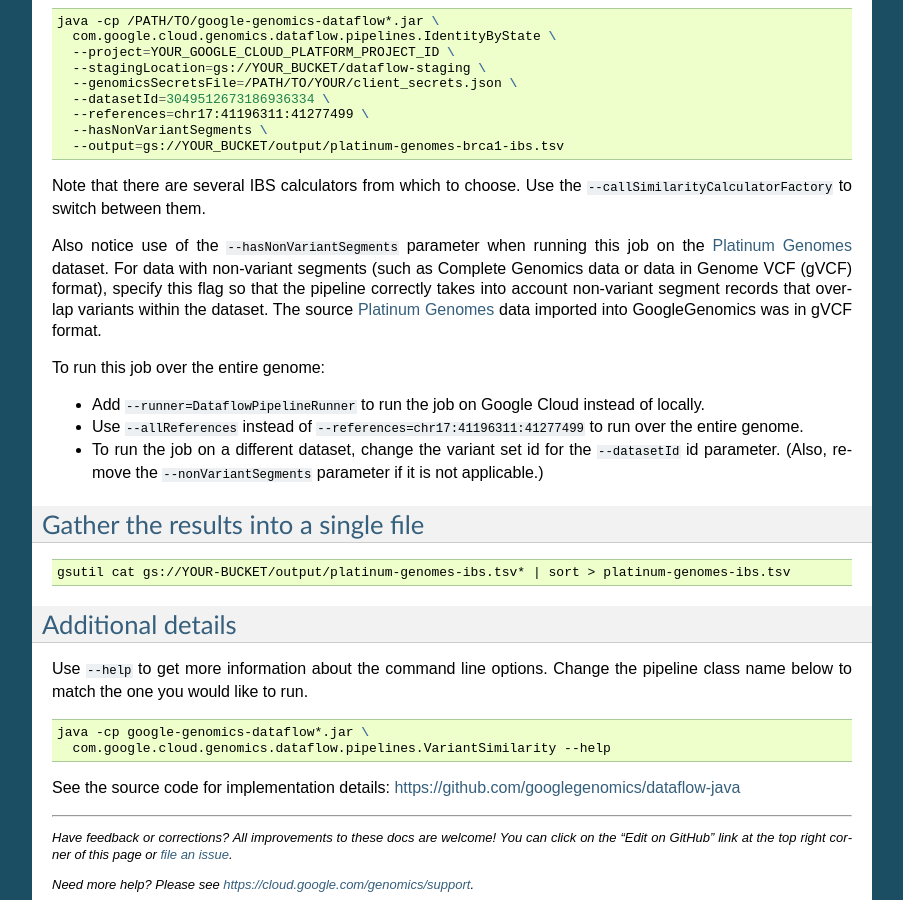
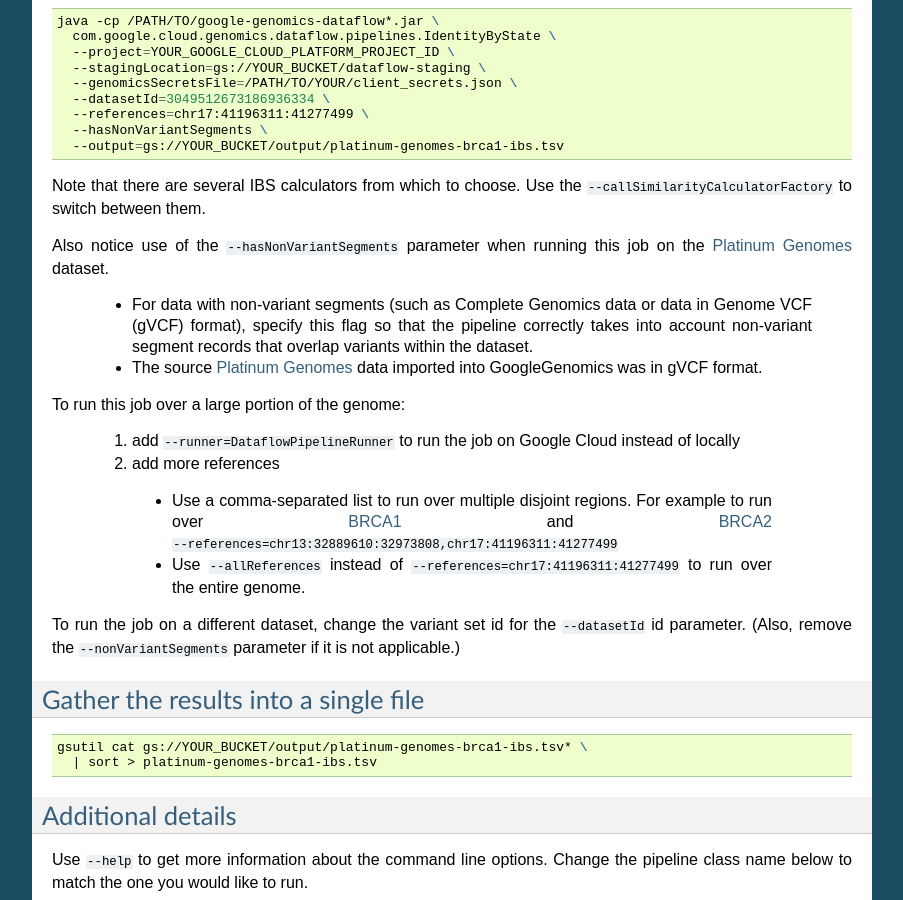
Before and after one commit to googlegenomics/readthedocs, a Sphinx documentation site: the page built from docs/source/use_cases/compute_identity_by_state/index.rst, in a window 1280 px wide and 900 px high, scrolled down 757 px. Shown: the whole window, without its empty margins (198-1101 px from the left). Built offline with Sphinx 7.4.7, drawn with Linux system fonts in a browser that asks for light colours; pages that are not in the unit, such as notebooks, are missing from menus.

```diff
--- a/docs/source/conf.py
+++ b/docs/source/conf.py
@@ -105,15 +105,19 @@
 
   Need more help?  Please see https://cloud.google.com/genomics/support.
 
-.. Global replacements can go here
+.. GLOBAL REPLACEMENTS CAN GO HERE
 
 .. _Platinum Genomes: https://cloud.google.com/genomics/data/platinum-genomes
 .. _1,000 Genomes: https://cloud.google.com/genomics/data/1000-genomes
+.. _ClinVar: http://www.ncbi.nlm.nih.gov/clinvar/
 
 .. _Google Compute Engine: https://cloud.google.com/compute/
 .. _Google Cloud Dataflow: https://cloud.google.com/dataflow/what-is-google-cloud-dataflow
 .. _Apache Spark: https://spark.apache.org/
 .. _Google Developers Console: https://console.developers.google.com/
+
+.. _BRCA1: http://www.genecards.org/cgi-bin/carddisp.pl?gene=BRCA1#genomic_location
+.. _BRCA2: http://www.genecards.org/cgi-bin/carddisp.pl?gene=BRCA2#genomic_location
 
 """
 
--- a/docs/source/use_cases/annotate_variants/index.rst
+++ b/docs/source/use_cases/annotate_variants/index.rst
@@ -2,7 +2,7 @@
 ==================
 
 .. toctree::
-   :maxdepth: 2
+   :maxdepth: 1
 
   bioconductor_annotation
   tute_annotation
--- a/docs/source/use_cases/compute_identity_by_state/index.rst
+++ b/docs/source/use_cases/compute_identity_by_state/index.rst
@@ -37,20 +37,28 @@
 
 Note that there are several IBS calculators from which to choose. Use the ``--callSimilarityCalculatorFactory`` to switch between them.
 
-Also notice use of the ``--hasNonVariantSegments`` parameter when running this job on the `Platinum Genomes`_ dataset.  For data with non-variant segments (such as Complete Genomics data or data in Genome VCF (gVCF) format), specify this flag so that the pipeline correctly takes into account non-variant segment records that overlap variants within the dataset.  The source `Platinum Genomes`_ data imported into GoogleGenomics was in gVCF format.
+Also notice use of the ``--hasNonVariantSegments`` parameter when running this job on the `Platinum Genomes`_ dataset.
 
-To run this job over the entire genome:
+ * For data with non-variant segments (such as Complete Genomics data or data in Genome VCF (gVCF) format), specify this flag so that the pipeline correctly takes into account non-variant segment records that overlap variants within the dataset.
+ * The source `Platinum Genomes`_ data imported into GoogleGenomics was in gVCF format.
 
-* Add ``--runner=DataflowPipelineRunner`` to run the job on Google Cloud instead of locally.
-* Use ``--allReferences`` instead of ``--references=chr17:41196311:41277499`` to run over the entire genome.
-* To run the job on a different dataset, change the variant set id for the ``--datasetId`` id parameter.  (Also, remove the ``--nonVariantSegments`` parameter if it is not applicable.)
+To run this job over a large portion of the genome:
+
+  #. add ``--runner=DataflowPipelineRunner`` to run the job on Google Cloud instead of locally
+  #. add more references
+
+    * Use a comma-separated list to run over multiple disjoint regions.  For example to run over `BRCA1`_ and `BRCA2`_ ``--references=chr13:32889610:32973808,chr17:41196311:41277499``
+    * Use ``--allReferences`` instead of ``--references=chr17:41196311:41277499`` to run over the entire genome.
+
+To run the job on a different dataset, change the variant set id for the ``--datasetId`` id parameter.  (Also, remove the ``--nonVariantSegments`` parameter if it is not applicable.)
 
 Gather the results into a single file
 -------------------------------------
 
 .. code-block:: shell
 
-  gsutil cat gs://YOUR-BUCKET/output/platinum-genomes-ibs.tsv* | sort > platinum-genomes-ibs.tsv
+  gsutil cat gs://YOUR_BUCKET/output/platinum-genomes-brca1-ibs.tsv* \
+    | sort > platinum-genomes-brca1-ibs.tsv
 
 Additional details
 ------------------
--- a/docs/source/use_cases/compute_principal_coordinate_analysis/index.rst
+++ b/docs/source/use_cases/compute_principal_coordinate_analysis/index.rst
@@ -94,4 +94,5 @@
 
 .. code-block:: shell
 
-  gsutil cat gs://YOUR-BUCKET/output/platinum-genomes-pca.tsv* | sort > platinum-genomes-pca.tsv
+  gsutil cat gs://YOUR_BUCKET/output/platinum-genomes-brca1-pca.tsv* \
+    | sort > platinum-genomes-brca1-pca.tsv
--- a/docs/source/use_cases/discover_public_data/google_genomics_public_data.rst
+++ b/docs/source/use_cases/discover_public_data/google_genomics_public_data.rst
@@ -6,7 +6,7 @@
 
 For public data hosted by Google Genomics such as:
 
-* the 1,000 Genomes Phase 1 and Phase 3 variants
-* Illumina Platinum Genomes
+* the 1,000 Genomes reads and Phase 1 and Phase 3 variants
+* Illumina Platinum Genomes reads and variants
 
 see `Google Genomics Public Data <https://cloud.google.com/genomics/public-data>`_.
```
Also changed, not shown: docs/source/use_cases/annotate_variants/google_genomics_annotation.rst (+54 -1 lines).
